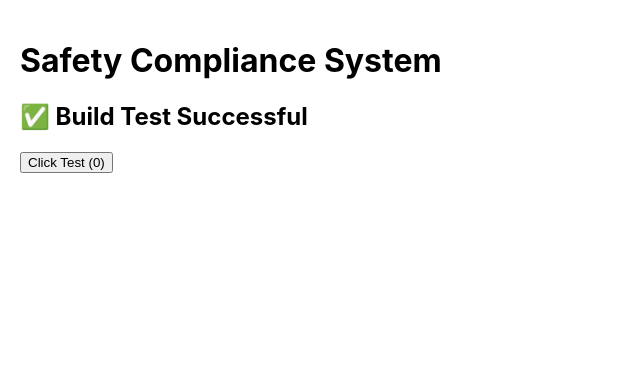
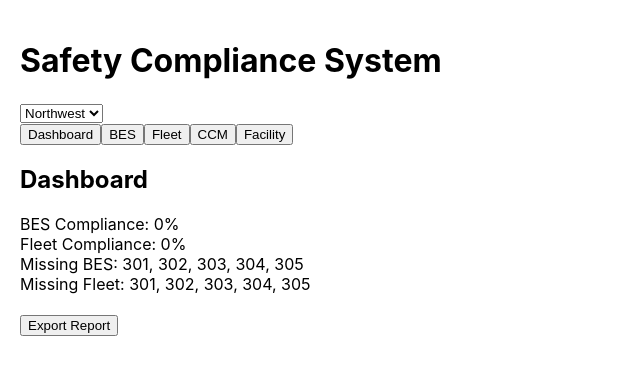
Before and after one commit to drewworkfirststudent-droid/safety-app, a React (Create React App) app: page / in a window 1280 px wide. Shown: the top 374 px of the page, without its empty margins (0-640 px from the left). Built offline with nearby package versions, Linux system fonts and the light colour scheme.

Commit message:
FINAL build with compliance dashboard

```diff
--- a/src/App.js
+++ b/src/App.js
@@ -1,17 +1,158 @@
 import { useState } from "react";
 
+/* BUS LISTS */
+const NW_BUSES = [301, 302, 303, 304, 305];
+const SE_BUSES = [401, 402, 403, 404];
+
 export default function App() {
-  const [count, setCount] = useState(0);
+  const [tab, setTab] = useState("dashboard");
+  const [area, setArea] = useState("Northwest");
+
+  const buses = area === "Northwest" ? NW_BUSES : SE_BUSES;
+
+  /* BES */
+  const [besIndex, setBesIndex] = useState(0);
+  const [besUser, setBesUser] = useState("");
+  const [besChecks, setBesChecks] = useState([]);
+
+  const logBES = () => {
+    if (!besUser) return alert("Enter name");
+
+    const newEntry = { bus: buses[besIndex], user: besUser };
+    setBesChecks([...besChecks, newEntry]);
+
+    setBesIndex((i) => (i + 1) % buses.length);
+  };
+
+  /* FLEET */
+  const [fleetIndex, setFleetIndex] = useState(0);
+  const [fleetChecks, setFleetChecks] = useState([]);
+
+  const saveFleet = () => {
+    setFleetChecks([...fleetChecks, { bus: buses[fleetIndex] }]);
+    setFleetIndex((i) => (i + 1) % buses.length);
+  };
+
+  /* CCM */
+  const [ccmBus, setCcmBus] = useState("");
+  const [ccmChecks, setCcmChecks] = useState([]);
+
+  const logCCM = (result) => {
+    if (!ccmBus) return alert("Select bus");
+
+    setCcmChecks([...ccmChecks, { bus: ccmBus, result }]);
+  };
+
+  /* FACILITY */
+  const [facilityType, setFacilityType] = useState("Extinguisher");
+  const [facilityLocation, setFacilityLocation] = useState("");
+  const [facilityPass, setFacilityPass] = useState(true);
+  const [facilityChecks, setFacilityChecks] = useState([]);
+
+  const saveFacility = () => {
+    if (!facilityLocation) return alert("Enter location");
+
+    setFacilityChecks([
+      ...facilityChecks,
+      {
+        type: facilityType,
+        location: facilityLocation,
+        pass: facilityPass
+      }
+    ]);
+
+    setFacilityLocation("");
+  };
+
+  /* CALCULATIONS */
+  const besCompleted = besChecks.map(b => b.bus);
+  const fleetCompleted = fleetChecks.map(f => f.bus);
+
+  const besMissing = buses.filter(b => !besCompleted.includes(b));
+  const fleetMissing = buses.filter(b => !fleetCompleted.includes(b));
+
+  const besPercent = Math.round((besCompleted.length / buses.length) * 100);
+  const fleetPercent = Math.round((fleetCompleted.length / buses.length) * 100);
+
+  /* EXPORT */
+  const exportCSV = () => {
+    const rows = [];
+
+    besChecks.forEach(b => rows.push(`BES,${b.bus},${b.user}`));
+    besMissing.forEach(b => rows.push(`BES_MISSED,${b},NOT_DONE`));
+
+    fleetChecks.forEach(f => rows.push(`FLEET,${f.bus},DONE`));
+    fleetMissing.forEach(b => rows.push(`FLEET_MISSED,${b},NOT_DONE`));
+
+    const csv = "Type,Unit,Status\n" + rows.join("\n");
+
+    const blob = new Blob([csv], { type: "text/csv" });
+    const url = window.URL.createObjectURL(blob);
+
+    const a = document.createElement("a");
+    a.href = url;
+    a.download = "report.csv";
+    a.click();
+  };
 
   return (
     <div style={{ padding: 20 }}>
       <h1>Safety Compliance System</h1>
 
-      <h2>✅ Build Test Successful</h2>
+      <select value={area} onChange={(e) => setArea(e.target.value)}>
+        <option>Northwest</option>
+        <option>Southeast</option>
+      </select>
 
-      <button onClick={() => setCount(count + 1)}>
-        Click Test ({count})
-      </button>
+      <div>
+        <button onClick={() => setTab("dashboard")}>Dashboard</button>
+        <button onClick={() => setTab("bes")}>BES</button>
+        <button onClick={() => setTab("fleet")}>Fleet</button>
+        <button onClick={() => setTab("ccm")}>CCM</button>
+        <button onClick={() => setTab("facility")}>Facility</button>
+      </div>
+
+      {/* DASHBOARD */}
+      {tab === "dashboard" && (
+        <div>
+          <h2>Dashboard</h2>
+
+          <div>BES Compliance: {besPercent}%</div>
+          <div>Fleet Compliance: {fleetPercent}%</div>
+
+          <div>Missing BES: {besMissing.join(", ") || "None"}</div>
+          <div>Missing Fleet: {fleetMissing.join(", ") || "None"}</div>
+
+          <br />
+          <button onClick={exportCSV}>Export Report</button>
+        </div>
+      )}
+
+      {/* BES */}
+      {tab === "bes" && (
+        <div>
+          <h2>BES</h2>
+          <div>Bus: {buses[besIndex]}</div>
+
+          <input
+            placeholder="Name"
+            value={besUser}
+            onChange={(e) => setBesUser(e.target.value)}
+          />
+
+          <button onClick={logBES}>Log</button>
+        </div>
+      )}
+
+      {/* FLEET */}
+      {tab === "fleet" && (
+        <div>
+          <h2>Fleet</h2>
+          <div>Bus: {buses[fleetIndex]}</div>
+
+          <button onClick={saveFleet}>Complete</button>
+        </div>
+      )}
     </div>
   );
 }
```
